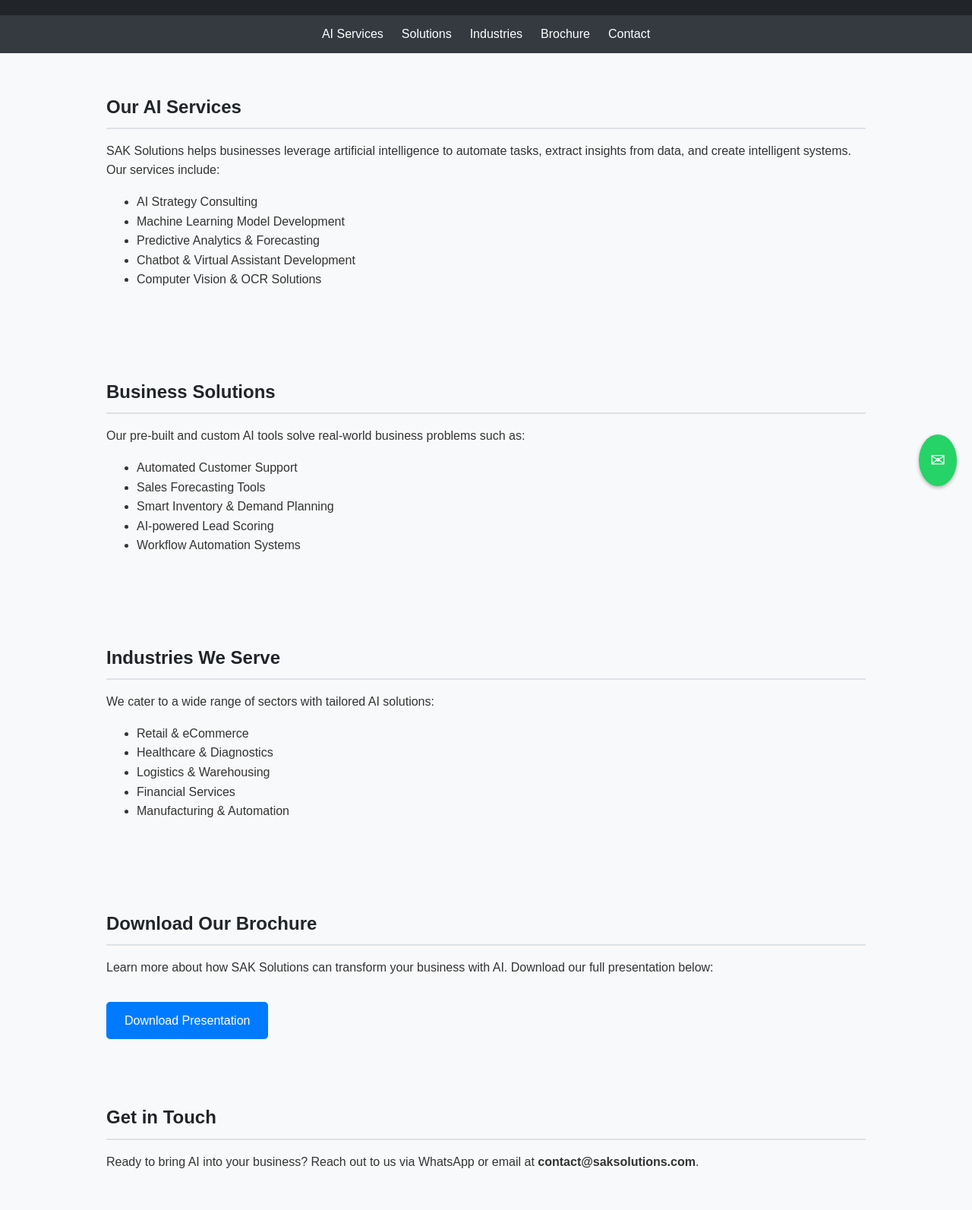
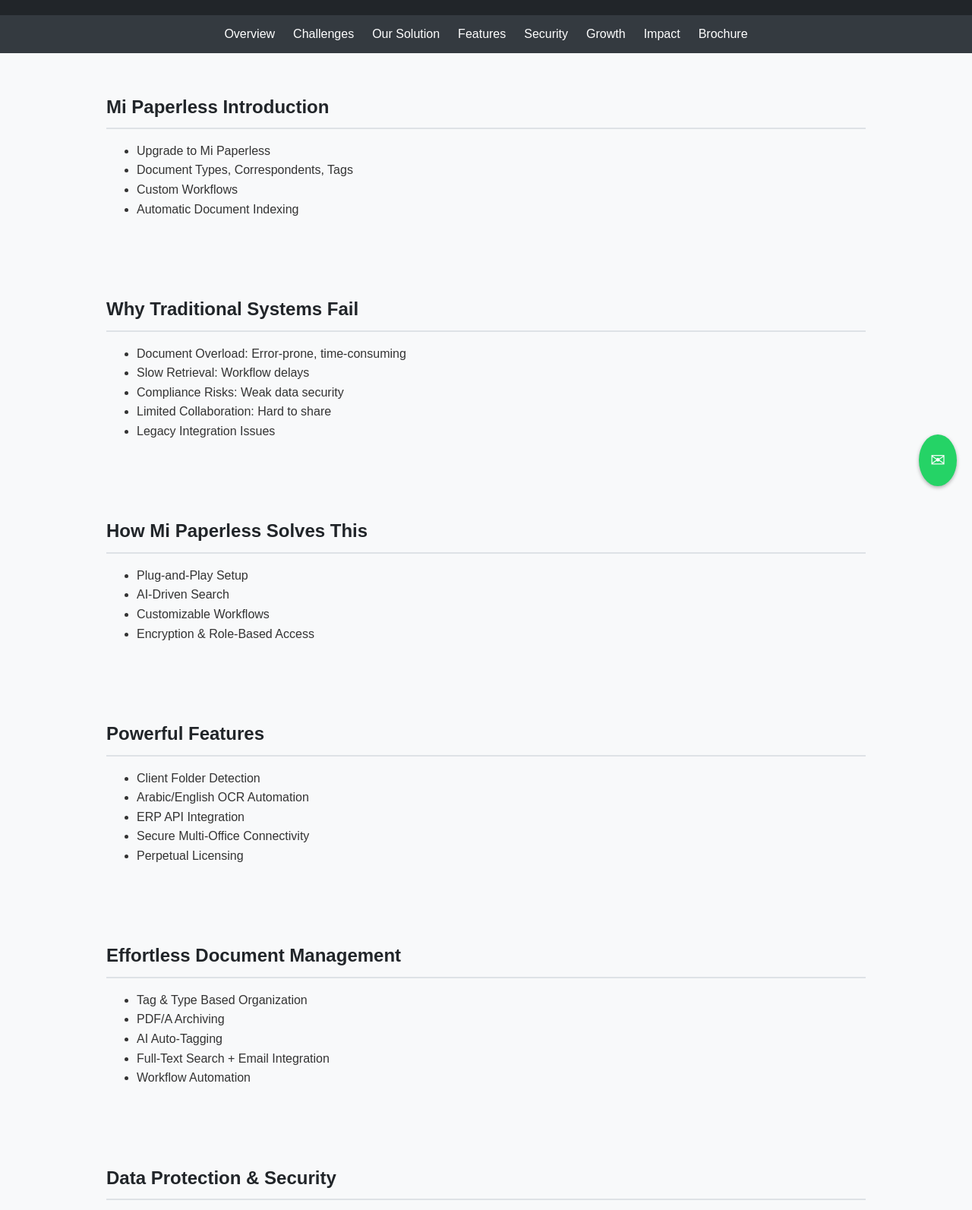
Before and after one commit to Shkhussain/sak-solutions-site, a plain HTML site: page index.html in a window 1280 px wide. Shown: the part 140-1733 px from the top of the page at 76% size. Drawn offline with Linux system fonts and the light colour scheme.

Commit message:
Add files via upload

```diff
--- a/index.html
+++ b/index.html
@@ -89,53 +89,97 @@
   </header>
 
   <nav>
-    <a href="#services">AI Services</a>
-    <a href="#solutions">Solutions</a>
-    <a href="#industries">Industries</a>
+    <a href="#overview">Overview</a>
+    <a href="#problems">Challenges</a>
+    <a href="#solutions">Our Solution</a>
+    <a href="#features">Features</a>
+    <a href="#security">Security</a>
+    <a href="#growth">Growth</a>
+    <a href="#impact">Impact</a>
     <a href="#download">Brochure</a>
-    <a href="#contact">Contact</a>
   </nav>
 
-  <section id="services">
-    <h2>Our AI Services</h2>
-    <div class="section-block">
-      <p>SAK Solutions helps businesses leverage artificial intelligence to automate tasks, extract insights from data, and create intelligent systems. Our services include:</p>
+  <section id="overview">
+    <h2>Mi Paperless Introduction</h2>
     <ul>
-        <li>AI Strategy Consulting</li>
-        <li>Machine Learning Model Development</li>
-        <li>Predictive Analytics & Forecasting</li>
-        <li>Chatbot & Virtual Assistant Development</li>
-        <li>Computer Vision & OCR Solutions</li>
+      <li>Upgrade to Mi Paperless</li>
+      <li>Document Types, Correspondents, Tags</li>
+      <li>Custom Workflows</li>
+      <li>Automatic Document Indexing</li>
     </ul>
-    </div>
+  </section>
+
+  <section id="problems">
+    <h2>Why Traditional Systems Fail</h2>
+    <ul>
+      <li>Document Overload: Error-prone, time-consuming</li>
+      <li>Slow Retrieval: Workflow delays</li>
+      <li>Compliance Risks: Weak data security</li>
+      <li>Limited Collaboration: Hard to share</li>
+      <li>Legacy Integration Issues</li>
+    </ul>
   </section>
 
   <section id="solutions">
-    <h2>Business Solutions</h2>
-    <div class="section-block">
-      <p>Our pre-built and custom AI tools solve real-world business problems such as:</p>
+    <h2>How Mi Paperless Solves This</h2>
     <ul>
-        <li>Automated Customer Support</li>
-        <li>Sales Forecasting Tools</li>
-        <li>Smart Inventory & Demand Planning</li>
-        <li>AI-powered Lead Scoring</li>
-        <li>Workflow Automation Systems</li>
+      <li>Plug-and-Play Setup</li>
+      <li>AI-Driven Search</li>
+      <li>Customizable Workflows</li>
+      <li>Encryption & Role-Based Access</li>
     </ul>
-    </div>
   </section>
 
-  <section id="industries">
-    <h2>Industries We Serve</h2>
-    <div class="section-block">
-      <p>We cater to a wide range of sectors with tailored AI solutions:</p>
+  <section id="features">
+    <h2>Powerful Features</h2>
     <ul>
-        <li>Retail & eCommerce</li>
-        <li>Healthcare & Diagnostics</li>
-        <li>Logistics & Warehousing</li>
-        <li>Financial Services</li>
-        <li>Manufacturing & Automation</li>
+      <li>Client Folder Detection</li>
+      <li>Arabic/English OCR Automation</li>
+      <li>ERP API Integration</li>
+      <li>Secure Multi-Office Connectivity</li>
+      <li>Perpetual Licensing</li>
     </ul>
-    </div>
+  </section>
+
+  <section>
+    <h2>Effortless Document Management</h2>
+    <ul>
+      <li>Tag & Type Based Organization</li>
+      <li>PDF/A Archiving</li>
+      <li>AI Auto-Tagging</li>
+      <li>Full-Text Search + Email Integration</li>
+      <li>Workflow Automation</li>
+    </ul>
+  </section>
+
+  <section id="security">
+    <h2>Data Protection & Security</h2>
+    <ul>
+      <li>Role-Based Permissions</li>
+      <li>Audit Logs & Traceability</li>
+      <li>Expiring Secure Share Links</li>
+      <li>Integrity Checks</li>
+      <li>On-Premise Storage</li>
+    </ul>
+  </section>
+
+  <section id="growth">
+    <h2>Scalable Growth</h2>
+    <ul>
+      <li>No Recurring Fees</li>
+      <li>On-Premise Scalability</li>
+      <li>Seamless Expansion</li>
+      <li>Future-Proof Infrastructure</li>
+    </ul>
+  </section>
+
+  <section id="impact">
+    <h2>Business Impact</h2>
+    <ul>
+      <li>Save 15+ Hours Weekly</li>
+      <li>Reduce Costs by 30%</li>
+      <li>Zero Compliance Violations</li>
+    </ul>
   </section>
 
   <section id="download">
@@ -144,11 +188,6 @@
     <a class="download-btn" href="Presentation.pdf" download>Download Presentation</a>
   </section>
 
-  <section id="contact">
-    <h2>Get in Touch</h2>
-    <p>Ready to bring AI into your business? Reach out to us via WhatsApp or email at <strong>contact@saksolutions.com</strong>.</p>
-  </section>
-
   <a href="https://wa.me/91XXXXXXXXXX?text=Hi%20SAK%20Solutions%2C%20I'm%20interested%20in%20your%20AI%20services." class="whatsapp-float" target="_blank" title="Chat with us on WhatsApp">
     ✉
   </a>
```
Lines whose indentation alone changed are shown as unchanged.
